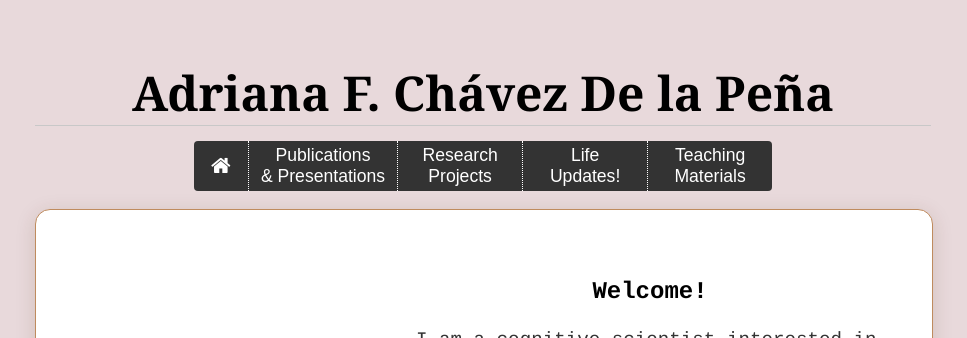
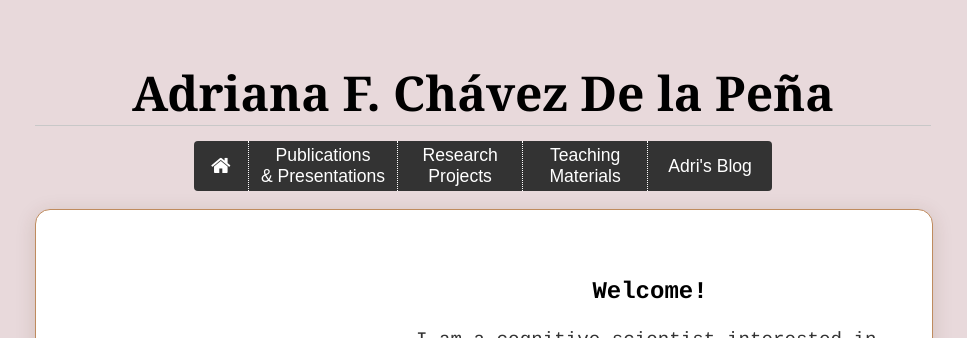
Before and after one commit to Adrifelcha/adrifelcha.github.io, a Jekyll site: the page built from index.html, in a window 1280 px wide. Shown: the top 338 px of the page, without its empty margins (157-1124 px from the left). Built offline with Jekyll 4.4.1, drawn with Linux system fonts in a browser that asks for light colours.

Commit message:
Edit main menu, move -Life updates- as a subsection of the Blog main section

```diff
--- a/_layouts/default.html
+++ b/_layouts/default.html
@@ -70,12 +70,17 @@
       <li class="subs"><a href="/projects/ezbhdm.html">EZBHDDM</a></li>
     </ul>
   </li>
-  <li><a href="/events/">Life<br>Updates!</a></li>
   <li class="hassubs">
     <a href="/teaching/">Teaching<br>Materials</a>
     <ul class="dropdown">
       <li class="subs"><a href="/cursos/ACAII.html">Intro to R</a></li>
       <li class="subs"><a href="/cursos/ACAIII.html">Probability & Inference</a></li>
+    </ul>
+  </li>
+  <li class="hassubs">
+    <a href="/blog/">Adri's Blog</a>
+    <ul class="dropdown">
+      <li class="subs"><a href="/events/">Life Updates!</a></li>
     </ul>
   </li>
 </ul>
```
